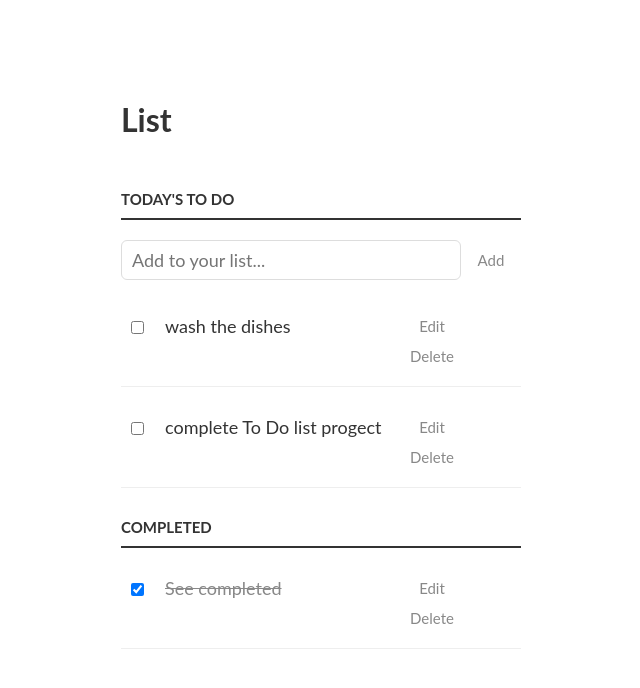
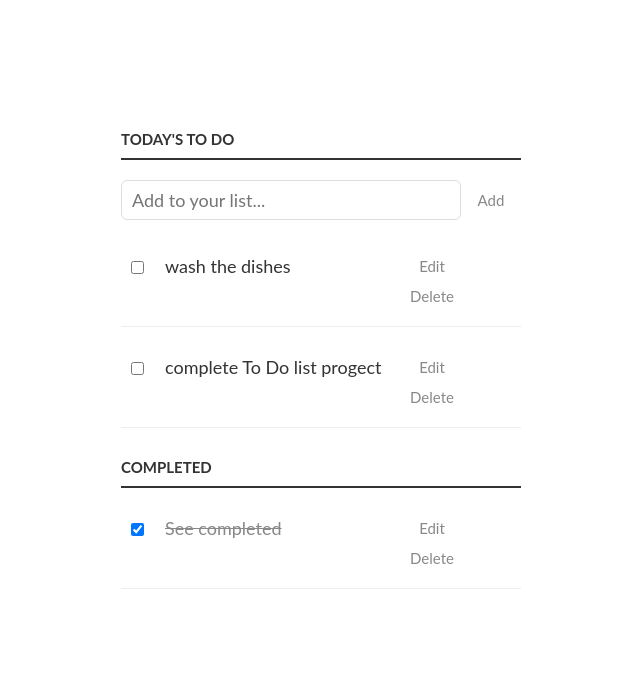
Before and after one commit to karam084/to_do_list, a website built with webpack: page src/index.html in a window 1280 px wide. Shown: the whole page, without its empty margins (319-959 px from the left). Built offline with nearby package versions, Linux system fonts and the light colour scheme.

Commit message:
Fix  linter error3

```diff
--- a/package.json
+++ b/package.json
@@ -6,7 +6,7 @@
   "scripts": {
     "test": "echo \"Error: no test specified\" && exit 1",
     "dev": "webpack serve --mode development",
-    "start": "webpack serve --mode development --open",
+    "start": "webpack --mode development --open",
     "build": "webpack --mode production"
   },
   "resolutions": {
--- a/src/index.html
+++ b/src/index.html
@@ -10,7 +10,6 @@
   </head>
   <body>
     <div class="container">
-      <h1>List</h1>
       <p>
         <label for="new-task">Today's To Do</label>
         <input id="new-task" type="text"placeholder="Add to your list...">
```
Also changed, not shown: dist/index.html.
